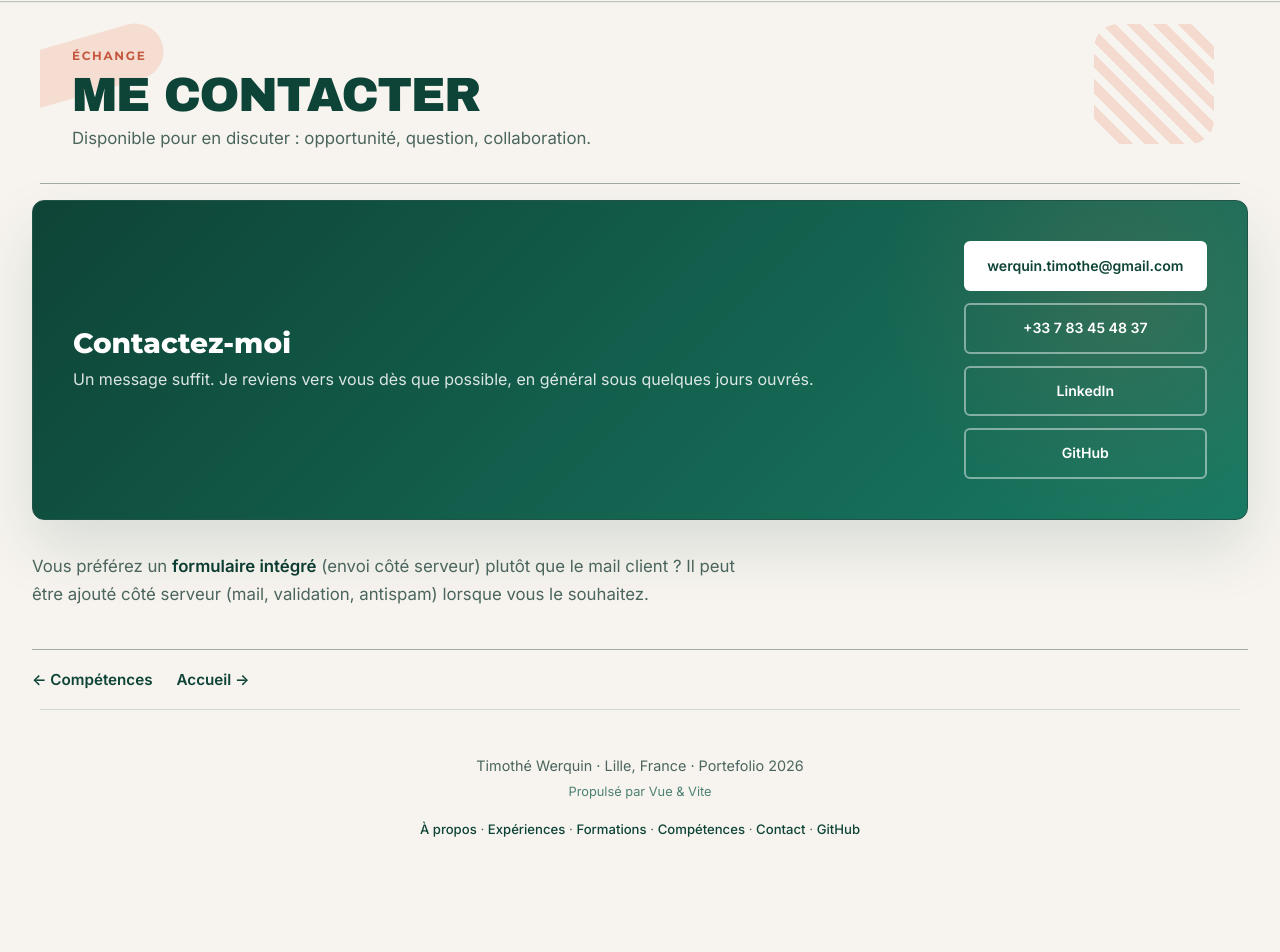
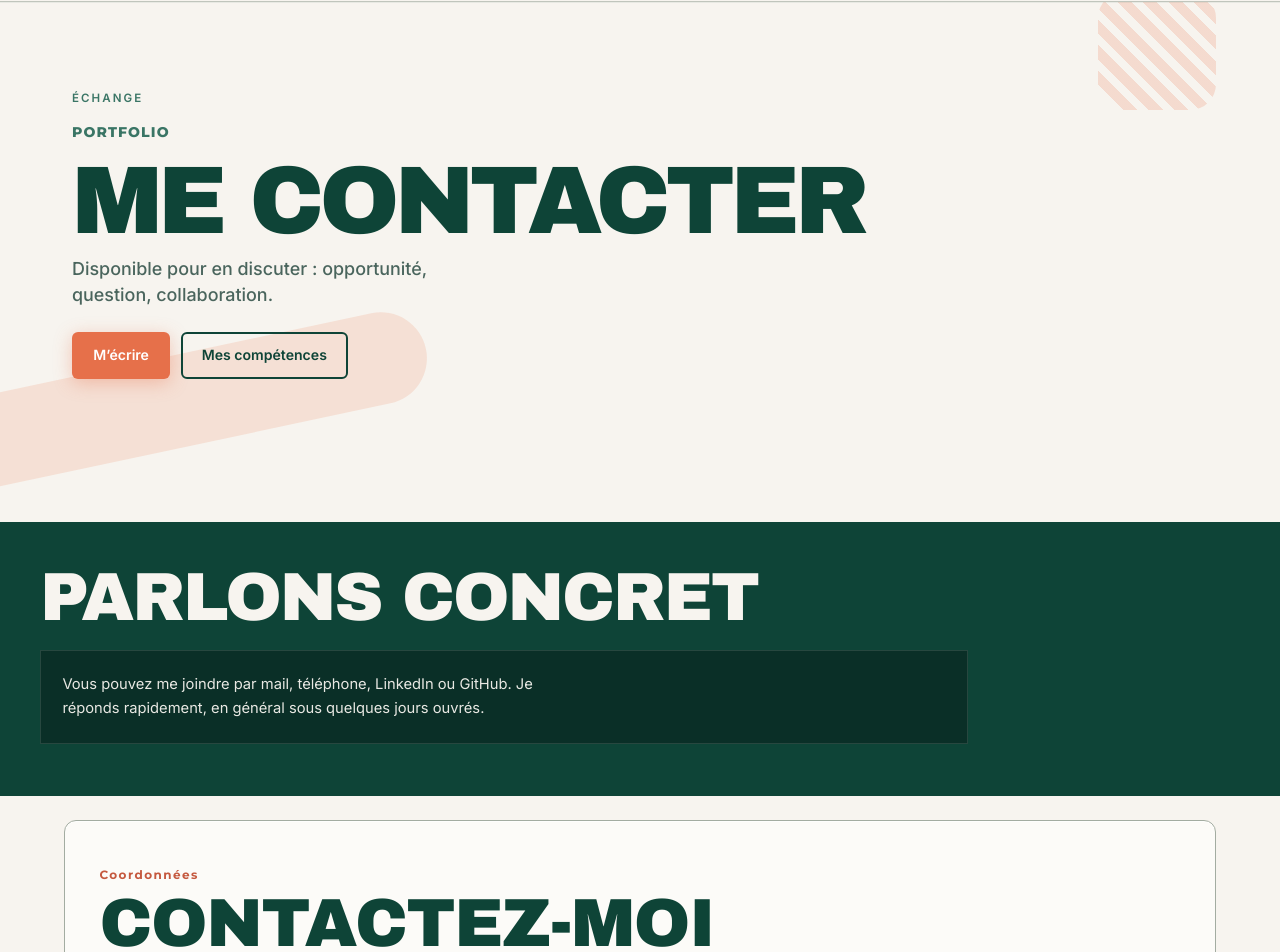
Before and after one commit to T1W3R/portefolio, a Vue app: page /contact in a window 1280 px wide. Shown: the part 54-1006 px from the top of the page. Before the commit the page ends 942 px from the top, so only its background shows below. Built offline with nearby package versions, Linux system fonts and the light colour scheme.

Commit message:
Refactor portfolio views by introducing reusable components for headers and sections, enhancing layout consistency. Update styles for contact and experience sections, and streamline navigation with new sub-navigation component.

```diff
--- a/src/assets/style.css
+++ b/src/assets/style.css
@@ -730,7 +730,8 @@ body.nav-open .nav__panel {
 .site-hero--about-accent,
 .site-hero--exp-accent,
 .site-hero--skills-accent,
-.site-hero--formations-accent {
+.site-hero--formations-accent,
+.site-hero--contact-accent {
   isolation: isolate;
 }
 
@@ -743,7 +744,9 @@ body.nav-open .nav__panel {
 .site-hero--skills-accent::before,
 .site-hero--skills-accent::after,
 .site-hero--formations-accent::before,
-.site-hero--formations-accent::after {
+.site-hero--formations-accent::after,
+.site-hero--contact-accent::before,
+.site-hero--contact-accent::after {
   content: "";
   position: absolute;
   pointer-events: none;
@@ -881,17 +884,44 @@ body.nav-open .nav__panel {
   opacity: 0.16;
 }
 
+.site-hero--contact-accent::before {
+  right: clamp(24px, 5vw, 82px);
+  top: 8%;
+  width: 118px;
+  height: 118px;
+  border-radius: 26px;
+  background: repeating-linear-gradient(
+    45deg,
+    color-mix(in srgb, var(--terracotta) 82%, #ff8f66) 0 10px,
+    transparent 10px 18px
+  );
+  opacity: 0.2;
+}
+
+.site-hero--contact-accent::after {
+  left: min(-10vw, -96px);
+  bottom: 12%;
+  width: clamp(260px, 44vw, 560px);
+  height: 92px;
+  border-radius: 999px;
+  background: color-mix(in srgb, var(--terracotta) 82%, #ff8b60);
+  transform: rotate(-12deg);
+  opacity: 0.16;
+}
+
 @media (max-width: 780px) {
   .site-hero--home-accent::before,
   .site-hero--about-accent::before,
   .site-hero--exp-accent::before,
   .site-hero--skills-accent::before,
   .site-hero--formations-accent::before,
+  .site-hero--contact-accent::before,
   .site-hero--home-accent::after,
   .site-hero--about-accent::after,
   .site-hero--exp-accent::after,
   .site-hero--skills-accent::after,
-  .site-hero--formations-accent::after {
+  .site-hero--formations-accent::after,
+  .site-hero--contact-accent::after {
     opacity: 0.12;
   }
 }
@@ -1635,7 +1665,6 @@ body.nav-open .nav__panel {
 
 /* Footer */
 .site-footer {
-  max-width: 1200px;
   margin: 0 auto;
   padding: 2.75rem 1.5rem 3rem;
   text-align: center;
@@ -3057,8 +3086,28 @@ body.nav-open .nav__panel {
   max-width: 58rem;
 }
 
+.contact-page__stripe .home-intro-band__head {
+  margin-bottom: 1.35rem;
+}
+
+.contact-page__stripe-body {
+  max-width: 58rem;
+}
+
 .main__inner--formations {
   padding-top: 1.5rem;
+}
+
+.main__inner--contact {
+  padding-top: 1.5rem;
+}
+
+.section--contact-board .section__title {
+  font-size: clamp(2rem, 6.5vw, 4.25rem);
+}
+
+.section--contact-board .section__lede {
+  max-width: 40rem;
 }
 
 .section--formations-list .section__title {
--- /dev/null
+++ b/src/components/IntroBandSection.vue
@@ -0,0 +1,24 @@
+<template>
+  <section :class="['home-intro-band', stripeClass]" :aria-labelledby="titleId">
+    <div class="home-intro-band__inner">
+      <span v-if="eyebrow" class="section__eyebrow">{{ eyebrow }}</span>
+      <h2 :id="titleId" class="home-intro-band__head">{{ title }}</h2>
+      <div :class="bodyClass">
+        <div class="home-intro-band__inset">
+          <slot />
+        </div>
+      </div>
+    </div>
+    <slot name="after" />
+  </section>
+</template>
+
+<script setup>
+defineProps({
+  titleId: { type: String, required: true },
+  title: { type: String, required: true },
+  stripeClass: { type: String, default: "" },
+  bodyClass: { type: String, required: true },
+  eyebrow: { type: String, default: "" },
+});
+</script>
--- /dev/null
+++ b/src/components/PageSubnav.vue
@@ -0,0 +1,16 @@
+<template>
+  <nav class="subnav" :aria-label="ariaLabel">
+    <router-link :to="prevTo">{{ prevLabel }}</router-link>
+    <router-link :to="nextTo">{{ nextLabel }}</router-link>
+  </nav>
+</template>
+
+<script setup>
+defineProps({
+  ariaLabel: { type: String, default: "Pages liées" },
+  prevTo: { type: String, required: true },
+  prevLabel: { type: String, required: true },
+  nextTo: { type: String, required: true },
+  nextLabel: { type: String, required: true },
+});
+</script>
--- /dev/null
+++ b/src/components/SectionHeadBlock.vue
@@ -0,0 +1,16 @@
+<template>
+  <div class="section__head section__head--explore">
+    <span v-if="eyebrow" class="section__eyebrow">{{ eyebrow }}</span>
+    <h2 class="section__title" :id="titleId">{{ title }}</h2>
+    <p class="section__lede">{{ lede }}</p>
+  </div>
+</template>
+
+<script setup>
+defineProps({
+  titleId: { type: String, required: true },
+  title: { type: String, required: true },
+  lede: { type: String, required: true },
+  eyebrow: { type: String, default: "" },
+});
+</script>
--- a/src/components/SiteFooter.vue
+++ b/src/components/SiteFooter.vue
@@ -4,7 +4,6 @@
       Timothé Werquin &middot; Lille, France &middot; Portefolio
       {{ year }}
     </p>
-    <p class="site-footer__stack">Propulsé par Vue &amp; Vite</p>
     <p class="site-footer__sitemap">
       <router-link to="/a-propos">À propos</router-link> ·
       <router-link to="/experiences">Expériences</router-link> ·
--- /dev/null
+++ b/src/components/StandardPageHero.vue
@@ -0,0 +1,55 @@
+<template>
+  <section
+    :class="heroClasses"
+    :aria-labelledby="titleId"
+    role="banner"
+  >
+    <div :class="innerClasses">
+      <div class="site-hero__left">
+        <p class="site-hero__kicker">{{ kicker }}</p>
+        <p class="site-hero__name">{{ name }}</p>
+        <h1 :id="titleId" class="site-hero__display">
+          <span
+            v-for="(line, idx) in titleLines"
+            :key="`${line}-${idx}`"
+            class="site-hero__display-line"
+            :style="titleLineStyles[idx] || null"
+          >
+            {{ line }}
+          </span>
+        </h1>
+        <p class="site-hero__tagline">{{ tagline }}</p>
+        <div v-if="$slots.actions" class="site-hero__actions">
+          <slot name="actions" />
+        </div>
+      </div>
+    </div>
+  </section>
+</template>
+
+<script setup>
+import { computed } from "vue";
+
+const props = defineProps({
+  titleId: { type: String, required: true },
+  kicker: { type: String, required: true },
+  name: { type: String, default: "Portfolio" },
+  titleLines: { type: Array, required: true },
+  titleLineStyles: { type: Array, default: () => [] },
+  tagline: { type: String, required: true },
+  accentClass: { type: String, required: true },
+  compact: { type: Boolean, default: true },
+  solo: { type: Boolean, default: true },
+});
+
+const heroClasses = computed(() => [
+  "site-hero",
+  props.compact ? "site-hero--compact" : "",
+  props.accentClass,
+]);
+
+const innerClasses = computed(() => [
+  "site-hero__inner",
+  props.solo ? "site-hero__inner--solo" : "",
+]);
+</script>
--- a/src/views/CompetencesView.vue
+++ b/src/views/CompetencesView.vue
@@ -1,53 +1,38 @@
 <template>
-  <section
-    class="site-hero site-hero--compact site-hero--skills-accent"
-    aria-labelledby="skills-hero-title"
-    role="banner"
+  <StandardPageHero
+    title-id="skills-hero-title"
+    kicker="Savoir-faire"
+    :title-lines="['Compétences']"
+    tagline="Technique, relationnel et langues : une vision rapide des outils que j’utilise et de ma manière de travailler."
+    accent-class="site-hero--skills-accent"
   >
-    <div class="site-hero__inner site-hero__inner--solo">
-      <div class="site-hero__left">
-        <p class="site-hero__kicker">Savoir-faire</p>
-        <p class="site-hero__name">Portfolio</p>
-        <h1 id="skills-hero-title" class="site-hero__display">
-          <span class="site-hero__display-line">Compétences</span>
-        </h1>
-        <p class="site-hero__tagline">
-          Technique, relationnel et langues : une vision rapide des outils que j’utilise
-          et de ma manière de travailler.
-        </p>
-        <div class="site-hero__actions">
+    <template #actions>
       <router-link class="btn btn--primary" to="/contact">Me contacter</router-link>
       <router-link class="btn btn--ghost" to="/a-propos">A propos de moi</router-link>
-        </div>
-      </div>
-    </div>
-  </section>
+    </template>
+  </StandardPageHero>
 
-  <section class="home-intro-band skills-page__stripe" aria-labelledby="skills-stripe-title">
-    <div class="home-intro-band__inner">
-      <h2 id="skills-stripe-title" class="home-intro-band__head">Ce que j’apporte</h2>
-      <div class="skills-page__stripe-body">
-        <div class="home-intro-band__inset">
+  <IntroBandSection
+    title-id="skills-stripe-title"
+    title="Ce que j’apporte"
+    stripe-class="skills-page__stripe"
+    body-class="skills-page__stripe-body"
+  >
     <p class="home-intro-band__p">
       Stack orientée produit, collaboration d’équipe et socle en data/IA : la section
       ci-dessous va du concret (outils) au contexte (langues, soft skills).
     </p>
-        </div>
-      </div>
-    </div>
-  </section>
+  </IntroBandSection>
 
   <main class="main" id="main">
     <div class="main__inner main__inner__personalized main__inner--skills">
       <section class="section section--tint section--skills-board" aria-labelledby="skills-board-title">
-        <div class="section__head section__head--explore">
-          <span class="section__eyebrow">Détails</span>
-          <h2 class="section__title" id="skills-board-title">Stack &amp; profil</h2>
-          <p class="section__lede">
-            Une lecture rapide des outils techniques, des qualités de collaboration et des
-            langues utilisées dans mes projets.
-          </p>
-        </div>
+        <SectionHeadBlock
+          title-id="skills-board-title"
+          eyebrow="Détails"
+          title="Stack &amp; profil"
+          lede="Une lecture rapide des outils techniques, des qualités de collaboration et des langues utilisées dans mes projets."
+        />
 
         <div class="bento">
         <div class="bento__item bento__item--wide">
@@ -102,15 +87,23 @@
       </div>
       </section>
 
-      <nav class="subnav" aria-label="Pages liées">
-        <router-link to="/formations">← Formations</router-link>
-        <router-link to="/contact">Contact →</router-link>
-      </nav>
+      <PageSubnav
+        aria-label="Pages liées"
+        prev-to="/formations"
+        prev-label="← Formations"
+        next-to="/contact"
+        next-label="Contact →"
+      />
     </div>
   </main>
 </template>
 
 <script setup>
+import IntroBandSection from "@/components/IntroBandSection.vue";
+import PageSubnav from "@/components/PageSubnav.vue";
+import SectionHeadBlock from "@/components/SectionHeadBlock.vue";
+import StandardPageHero from "@/components/StandardPageHero.vue";
+
 const stack = [
   { name: "Java", img: "/images/java.png" },
   { name: "Spring Boot", img: "/images/Spring_Boot.png" },
--- a/src/views/ContactView.vue
+++ b/src/views/ContactView.vue
@@ -1,18 +1,44 @@
 <template>
-  <PageHero
-    eyebrow="Échange"
-    title="Me contacter"
-    lede="Disponible pour en discuter : opportunité, question, collaboration."
-    variant="contact"
+  <StandardPageHero
+    title-id="contact-hero-title"
+    kicker="Échange"
+    :title-lines="['Me contacter']"
+    tagline="Disponible pour en discuter : opportunité, question, collaboration."
+    accent-class="site-hero--contact-accent"
+  >
+    <template #actions>
+      <a class="btn btn--primary" href="mailto:werquin.timothe@gmail.com">M’écrire</a>
+      <router-link class="btn btn--ghost" to="/competences">Mes compétences</router-link>
+    </template>
+  </StandardPageHero>
+
+  <IntroBandSection
+    title-id="contact-stripe-title"
+    title="Parlons concret"
+    stripe-class="contact-page__stripe"
+    body-class="contact-page__stripe-body"
+  >
+    <p class="home-intro-band__p">
+      Vous pouvez me joindre par mail, téléphone, LinkedIn ou GitHub. Je réponds
+      rapidement, en général sous quelques jours ouvrés.
+    </p>
+  </IntroBandSection>
+
+  <main class="main" id="main">
+    <div class="main__inner main__inner__personalized main__inner--contact">
+      <section class="section section--tint section--contact-board" aria-labelledby="contact-board-title">
+        <SectionHeadBlock
+          title-id="contact-board-title"
+          eyebrow="Coordonnées"
+          title="Contactez-moi"
+          lede="Un message suffit. Je reviens vers vous dès que possible."
         />
-  <main class="main" id="main">
-    <div class="main__inner main__inner--sub">
+
         <div class="contact-cta contact-cta--page">
           <div class="contact-cta__text">
-          <h2 class="contact-cta__title">Contactez-moi</h2>
+            <h3 class="contact-cta__title">Canaux directs</h3>
             <p class="contact-cta__p">
-            Un message suffit. Je reviens vers vous dès que possible, en général sous
-            quelques jours ouvrés.
+              Mail prioritaire, puis téléphone et réseaux pros selon votre préférence.
             </p>
           </div>
           <div class="contact-cta__actions contact-cta__actions--stack">
@@ -43,14 +69,24 @@
           lorsque vous le souhaitez.
         </p>
 
-      <nav class="subnav" aria-label="Pages liées">
-        <router-link to="/competences">← Compétences</router-link>
-        <router-link to="/">Accueil →</router-link>
-      </nav>
+
+      </section>
+      <section class="section section--homecta" aria-label="Pages liées">
+        <PageSubnav
+          aria-label="Pages liées"
+          prev-to="/competences"
+          prev-label="← Compétences"
+          next-to="/"
+          next-label="Accueil →"
+        />
+      </section>
     </div>
   </main>
 </template>
 
 <script setup>
-import PageHero from "@/components/PageHero.vue";
+import IntroBandSection from "@/components/IntroBandSection.vue";
+import PageSubnav from "@/components/PageSubnav.vue";
+import SectionHeadBlock from "@/components/SectionHeadBlock.vue";
+import StandardPageHero from "@/components/StandardPageHero.vue";
 </script>
--- a/src/views/ExperiencesView.vue
+++ b/src/views/ExperiencesView.vue
@@ -1,43 +1,30 @@
 <template>
-  <section
-    class="site-hero site-hero--compact site-hero--exp-accent"
-    aria-labelledby="exp-hero-title"
-    role="banner"
+  <StandardPageHero
+    title-id="exp-hero-title"
+    kicker="Parcours professionnel"
+    :title-lines="['Expériences', 'professionnelles']"
+    :title-line-styles="[null, { whiteSpace: 'wrap' }]"
+    tagline="Alternance, stage industriel — Elonet &amp; Renault. Missions agiles, modules métiers, et production temps réel."
+    accent-class="site-hero--exp-accent"
   >
-    <div class="site-hero__inner site-hero__inner--solo">
-      <div class="site-hero__left">
-        <p class="site-hero__kicker">Parcours professionnel</p>
-        <p class="site-hero__name">Portfolio</p>
-        <h1 id="exp-hero-title" class="site-hero__display">
-          <span class="site-hero__display-line">Expériences</span>
-          <span class="site-hero__display-line" style="white-space: wrap;">professionnelles</span>
-        </h1>
-        <p class="site-hero__tagline">
-          Alternance, stage industriel — Elonet &amp; Renault. Missions agiles, modules
-          métiers, et production temps réel.
-        </p>
-        <div class="site-hero__actions">
+    <template #actions>
       <router-link class="btn btn--primary" to="/contact">Me contacter</router-link>
       <router-link class="btn btn--ghost" to="/formations">Mes formations</router-link>
-        </div>
-      </div>
-    </div>
-  </section>
+    </template>
+  </StandardPageHero>
 
-  <section class="home-intro-band exp-page__stripe" aria-labelledby="exp-stripe-heading">
-    <div class="home-intro-band__inner">
-      <h2 id="exp-stripe-heading" class="home-intro-band__head">Deux contextes</h2>
-      <div class="exp-page__stripe-body">
-        <div class="home-intro-band__inset">
+  <IntroBandSection
+    title-id="exp-stripe-heading"
+    title="Deux contextes"
+    stripe-class="exp-page__stripe"
+    body-class="exp-page__stripe-body"
+  >
     <p class="home-intro-band__p">
       Chez <strong>Elonet</strong> : cycles courts, clients B2B, produit autour de
       Dolibarr et d’interfaces sur mesure.<br> Chez <strong>Renault</strong> :
       contraintes d’usine, données de prod, Symfony et exigence de fiabilité.
     </p>
-        </div>
-      </div>
-    </div>
-  </section>
+  </IntroBandSection>
 
   <main class="main" id="main">
     <div class="main__inner main__inner__personalized main__inner--exp">
@@ -45,14 +32,12 @@
         class="section section--tint section--exp-switch-wrap"
         aria-labelledby="exp-tabs-title"
       >
-        <div class="section__head section__head--explore">
-          <span class="section__eyebrow">Détails</span>
-          <h2 class="section__title" id="exp-tabs-title">Choisir une mission</h2>
-          <p class="section__lede">
-            Basculer entre l’alternance longue (Elonet) et le stage en milieu industriel
-            (Renault).
-          </p>
-        </div>
+        <SectionHeadBlock
+          title-id="exp-tabs-title"
+          eyebrow="Détails"
+          title="Choisir une mission"
+          lede="Basculer entre l’alternance longue (Elonet) et le stage en milieu industriel (Renault)."
+        />
 
         <div class="exp-switch" data-exp-switch>
           <div class="exp-switch__tabs" role="tablist" aria-label="Choisir une expérience">
@@ -314,17 +299,13 @@
       </section>
 
       <section class="section section--homecta" aria-label="Navigation">
-        <div class="home-cta home-cta--about-footer">
-          <p class="home-cta__p">
-            La suite du parcours : formations, compétences, ou un message direct sur la page
-            Contact.
-          </p>
-          <div class="home-cta__links">
-            <router-link class="btn btn--outline" to="/a-propos">À propos</router-link>
-            <router-link class="btn btn--outline" to="/formations">Formations</router-link>
-            <router-link class="btn btn--primary" to="/contact">Contact</router-link>
-          </div>
-        </div>
+        <PageSubnav
+          aria-label="Pages liées"
+          prev-to="/a-propos"
+          prev-label="← À propos"
+          next-to="/formations"
+          next-label="Formations →"
+        />
       </section>
     </div>
   </main>
@@ -333,6 +314,10 @@
 <script setup>
 import { ref, watch, onMounted, nextTick } from "vue";
 import { useRoute } from "vue-router";
+import IntroBandSection from "@/components/IntroBandSection.vue";
+import PageSubnav from "@/components/PageSubnav.vue";
+import SectionHeadBlock from "@/components/SectionHeadBlock.vue";
+import StandardPageHero from "@/components/StandardPageHero.vue";
 
 const tabs = [
   {
--- a/src/views/HomeView.vue
+++ b/src/views/HomeView.vue
@@ -130,12 +130,11 @@
         id="explore"
         aria-labelledby="explore-title"
       >
-        <div class="section__head section__head--explore">
-          <h2 class="section__title" id="explore-title">Explorer le portefolio</h2>
-          <p class="section__lede">
-            Rubriques modulaires — un peu comme un tableau de bord éditorial.
-          </p>
-        </div>
+        <SectionHeadBlock
+          title-id="explore-title"
+          title="Explorer le portefolio"
+          lede="Rubriques modulaires — un peu comme un tableau de bord éditorial."
+        />
         <ul class="home-bento" role="list">
           <li class="home-bento__cell home-bento__cell--about">
             <router-link to="/a-propos" class="home-bento__card home-bento__card--tall">
@@ -203,6 +202,7 @@
 
 <script setup>
 import { onMounted, ref } from "vue";
+import SectionHeadBlock from "@/components/SectionHeadBlock.vue";
 
 /** Remplis automatiquement si vous ajoutez public/images/hero-portrait.jpg */
 const heroPortraitSrc = ref("images/front_image.png ");
```
Also changed, not shown: src/views/AboutView.vue (+50 -62 lines), src/views/FormationsView.vue (+42 -46 lines). Lines whose indentation alone changed are shown as unchanged.
